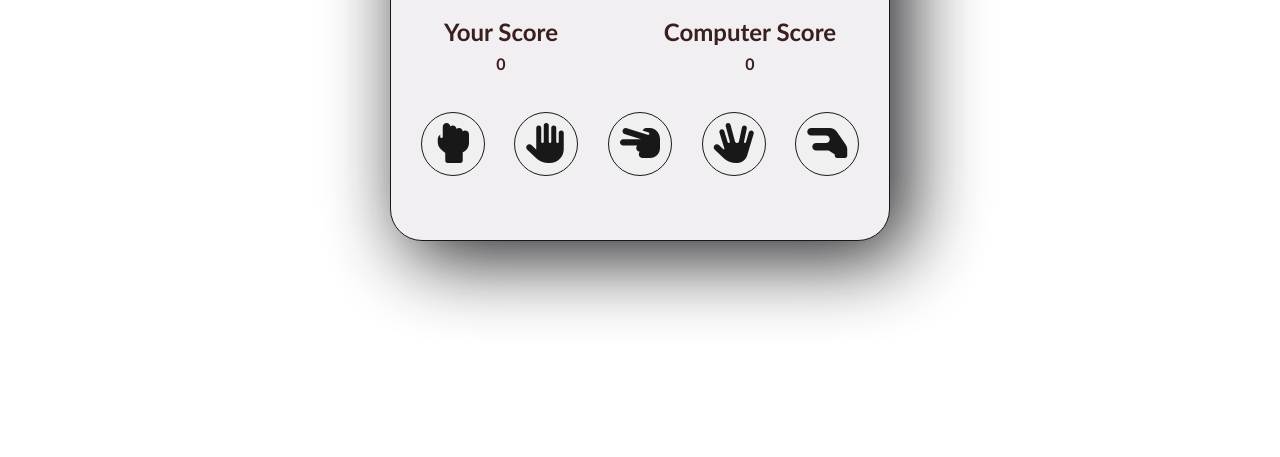
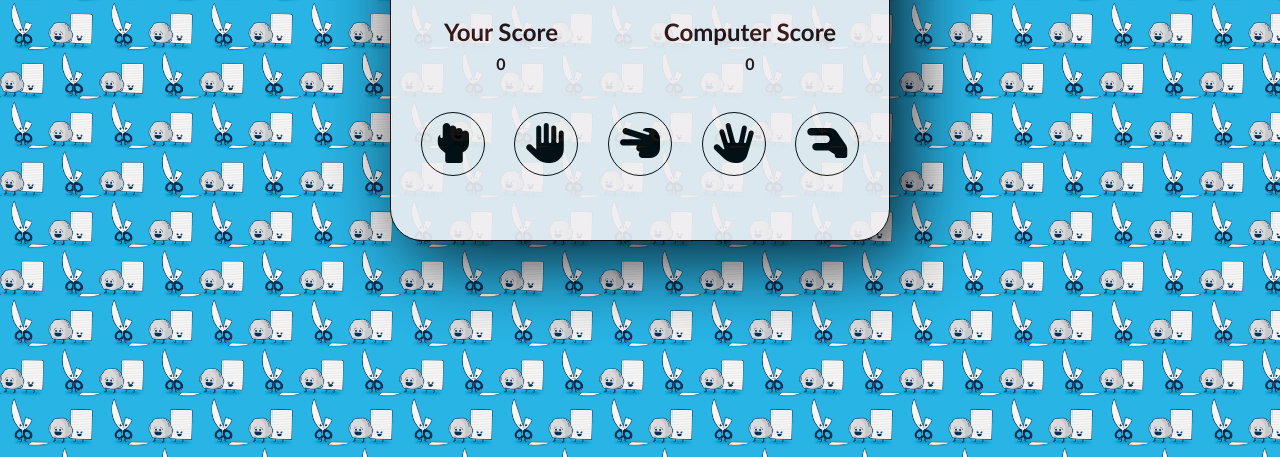
Before and after one commit to Adithyareddy98/Rock-Paper-Scissors-Lizard-Spock-Gamezo, a plain HTML site: page index.html in a window 1280 px wide. Shown: the part 343-800 px from the top of the page. Drawn offline with Linux system fonts and the light colour scheme.

Commit message:
Updated CSS

```diff
--- a/style.css
+++ b/style.css
@@ -9,7 +9,7 @@ body{
   justify-content: center;
   align-items: center;
   flex-direction: column;
-  background-image: url('/Rock-Paper-Scissors-Lizard-Spock/5777384.png');
+  background-image: url('/5777384.png');
   background-repeat: no-repeat;
   background-size: cover;font-family: 'Trebuchet MS', 'Lucida Sans Unicode', 'Lucida Grande', 'Lucida Sans', Arial, sans-serif;
   color: rgb(37, 7, 7);
```
